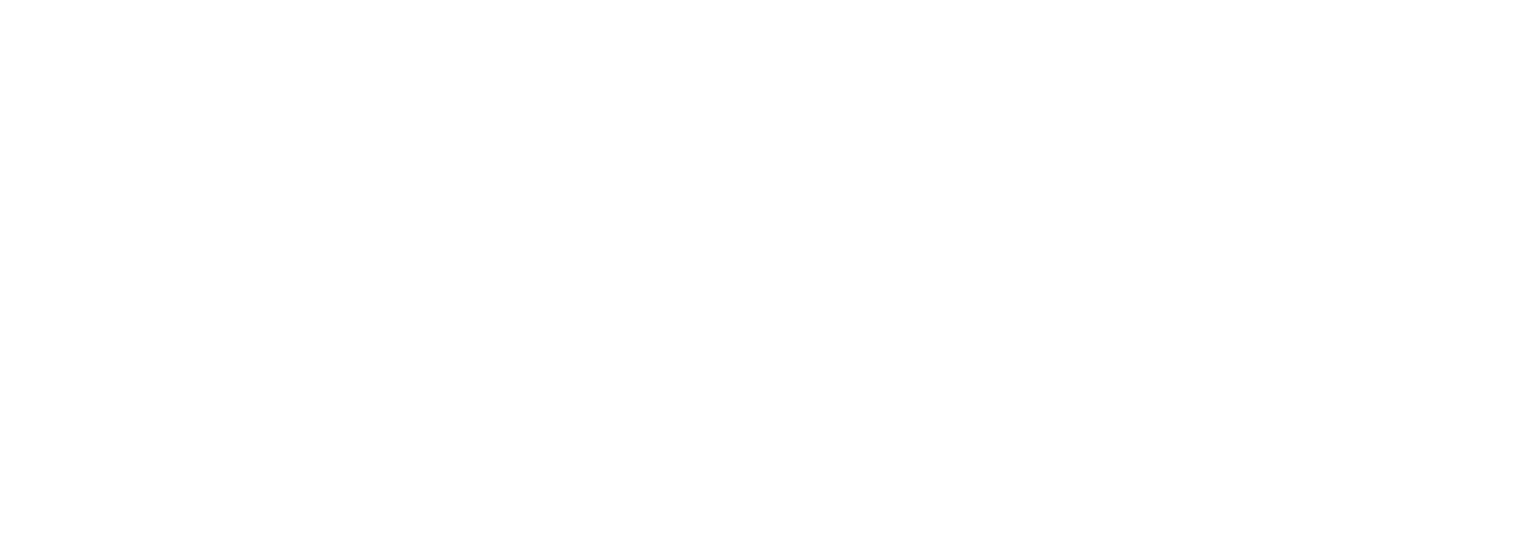
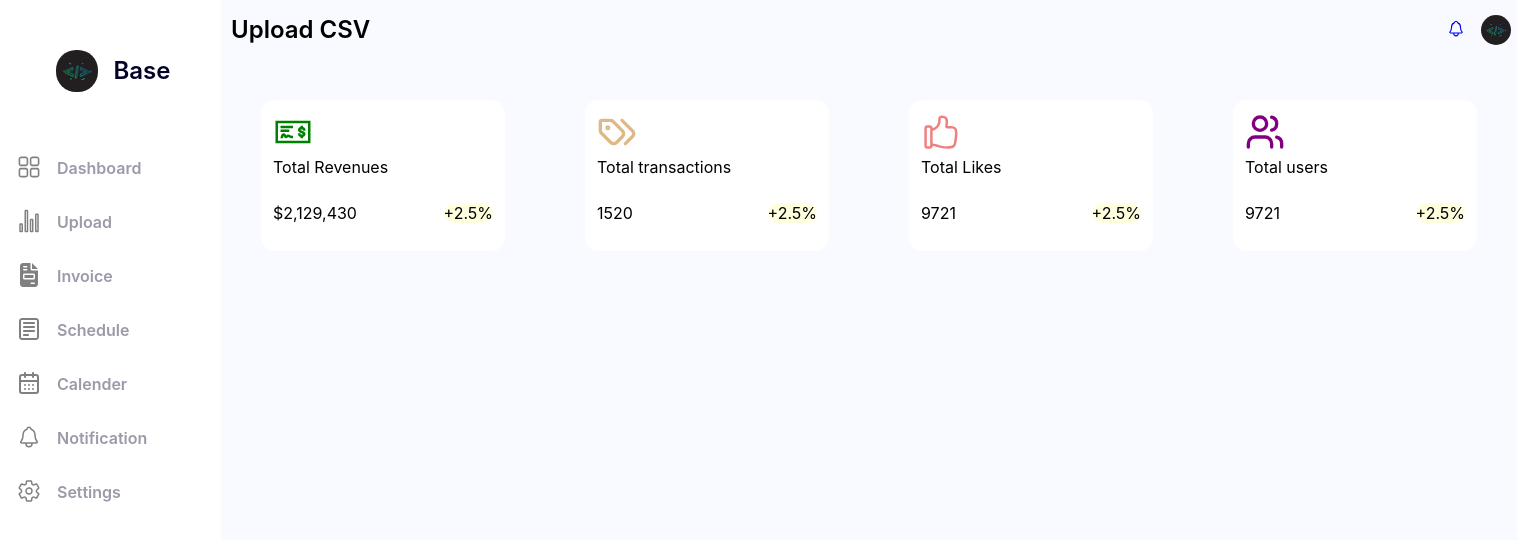
Before and after one commit to Abhishekr2122/openinapp-assignment, a React (Create React App) app: page /Dashboard/crrPage in a window 1280 px wide. Before the commit this address had no page. Shown: the top 540 px of the page, 1517 px wide, since content can reach past the window. Built offline with nearby package versions, Linux system fonts and the light colour scheme.

Commit message:
Building the dashboard page

```diff
--- a/src/App.js
+++ b/src/App.js
@@ -16,13 +16,14 @@
       <BrowserRouter>
         <Routes>
           <Route path="/" element={<AppLayout />}>
-            <Route path="Dashboard" element={<Dashboard />} />
-            <Route path="Upload" element={<Upload />} />
-            <Route path="Invoice" element={<Invoice />} />
-            <Route path="Schedule" element={<Schedule />} />
-            <Route path="Calender" element={<Calender />} />
-            <Route path="Notification" element={<Notification />} />
-            <Route path="Settings" element={<Settings />} />
+            <Route path="/" element={<Dashboard />} />
+            <Route path="Dashboard/crrPage" element={<Dashboard />} />
+            <Route path="Upload/crr/page" element={<Upload />} />
+            <Route path="Invoice/crrPage" element={<Invoice />} />
+            <Route path="Schedule/crrPage" element={<Schedule />} />
+            <Route path="Calender/crrPage" element={<Calender />} />
+            <Route path="Notification/crrPage" element={<Notification />} />
+            <Route path="Settings/crrPage" element={<Settings />} />
           </Route>
           <Route path="Login" element={<Login />} />
         </Routes>
--- a/src/pages/Calender.js
+++ b/src/pages/Calender.js
@@ -1,3 +1,32 @@
+import { IoHome } from "react-icons/io5";
+import { useNavigate } from "react-router-dom";
+
 export default function Calender() {
-  return <div>Calender</div>;
+  const navigate = useNavigate();
+  return (
+    <div
+      style={{ height: "1385px", display: "flex", justifyContent: "center" }}
+    >
+      <p
+        style={{
+          position: "absolute",
+          top: "15%",
+          fontSize: "80px",
+
+          borderRadius: "10px",
+          backgroundColor: "#FFFFFF",
+        }}
+      >
+        No calender to show
+        <span>
+          <IoHome
+            style={{ color: "blueviolet", cursor: "pointer", height: "60px" }}
+            onClick={function () {
+              navigate("/dashboard");
+            }}
+          />
+        </span>
+      </p>
+    </div>
+  );
 }
--- a/src/pages/Dashboard.js
+++ b/src/pages/Dashboard.js
@@ -1,3 +1,141 @@
+import { LiaMoneyCheckAltSolid } from "react-icons/lia";
+import { LuTags } from "react-icons/lu";
+import { GoThumbsup } from "react-icons/go";
+import { LuUsers } from "react-icons/lu";
+
 export default function Dashboard() {
-  return <div>Dashboard</div>;
+  return (
+    <div style={{ height: "1385px" }}>
+      <div style={{ display: "flex", gap: "5rem", padding: "40px" }}>
+        <div
+          style={{
+            borderRadius: "14px",
+            width: "300px",
+            backgroundColor: "#FFFFFF",
+          }}
+        >
+          <div style={{ padding: "12px" }}>
+            <LiaMoneyCheckAltSolid
+              style={{ height: "40px", width: "40px", color: "green" }}
+            />
+            <p style={{ marginTop: "1px" }}>Total Revenues</p>
+          </div>
+          <div
+            style={{
+              display: "flex",
+              alignItems: "center",
+              justifyContent: "space-between",
+              padding: "12px",
+              marginTop: "-30px",
+            }}
+          >
+            <p>$2,129,430</p>
+            <div
+              style={{
+                backgroundColor: "lightyellow",
+                borderRadius: "10px",
+                color: "black",
+              }}
+            >
+              +2.5%
+            </div>
+          </div>
+        </div>
+        <div
+          style={{
+            width: "300px",
+            backgroundColor: "#FFFFFF",
+            borderRadius: "14px",
+          }}
+        >
+          <div style={{ padding: "12px" }}>
+            <LuTags
+              style={{ height: "40px", width: "40px", color: "burlywood" }}
+            />
+            <p style={{ marginTop: "1px" }}>Total transactions</p>
+          </div>
+          <div
+            style={{
+              display: "flex",
+              alignItems: "center",
+              justifyContent: "space-between",
+              padding: "12px",
+              marginTop: "-30px",
+            }}
+          >
+            <p>1520</p>
+            <div
+              style={{ backgroundColor: "lightyellow", borderRadius: "10px" }}
+            >
+              +2.5%
+            </div>
+          </div>
+        </div>
+        <div
+          style={{
+            width: "300px",
+            backgroundColor: "#FFFFFF",
+            borderRadius: "14px",
+          }}
+        >
+          <div style={{ padding: "12px" }}>
+            <GoThumbsup
+              style={{
+                height: "40px",
+                width: "40px",
+                color: "lightcoral",
+              }}
+            />
+            <p style={{ marginTop: "1px" }}>Total Likes</p>
+          </div>
+          <div
+            style={{
+              display: "flex",
+              alignItems: "center",
+              justifyContent: "space-between",
+              padding: "12px",
+              marginTop: "-30px",
+            }}
+          >
+            <p>9721</p>
+            <div
+              style={{ backgroundColor: "lightyellow", borderRadius: "10px" }}
+            >
+              +2.5%
+            </div>
+          </div>
+        </div>
+        <div
+          style={{
+            borderRadius: "14px",
+            width: "300px",
+            backgroundColor: "#FFFFFF",
+          }}
+        >
+          <div style={{ padding: "12px" }}>
+            <LuUsers
+              style={{ height: "40px", width: "40px", color: "purple" }}
+            />
+            <p style={{ marginTop: "1px" }}>Total users</p>
+          </div>
+          <div
+            style={{
+              display: "flex",
+              alignItems: "center",
+              justifyContent: "space-between",
+              padding: "12px",
+              marginTop: "-30px",
+            }}
+          >
+            <p>9721</p>
+            <div
+              style={{ backgroundColor: "lightyellow", borderRadius: "10px" }}
+            >
+              +2.5%
+            </div>
+          </div>
+        </div>
+      </div>
+    </div>
+  );
 }
--- a/src/pages/Invoice.js
+++ b/src/pages/Invoice.js
@@ -6,7 +6,6 @@
   return (
     <div
       style={{
-        border: "1px solid yellow",
         height: "1385px",
         display: "flex",
         justifyContent: "center",
--- a/src/pages/Schedule.js
+++ b/src/pages/Schedule.js
@@ -1,3 +1,32 @@
+import { IoHome } from "react-icons/io5";
+import { useNavigate } from "react-router-dom";
+
 export default function Schedule() {
-  return <div>Schedule</div>;
+  const navigate = useNavigate();
+  return (
+    <div
+      style={{ height: "1385px", display: "flex", justifyContent: "center" }}
+    >
+      <p
+        style={{
+          position: "absolute",
+          top: "15%",
+          fontSize: "80px",
+
+          borderRadius: "10px",
+          backgroundColor: "#FFFFFF",
+        }}
+      >
+        No meeting is scheduled
+        <span>
+          <IoHome
+            style={{ color: "blueviolet", cursor: "pointer", height: "60px" }}
+            onClick={function () {
+              navigate("/dashboard");
+            }}
+          />
+        </span>
+      </p>
+    </div>
+  );
 }
--- a/src/pages/Settings.js
+++ b/src/pages/Settings.js
@@ -1,3 +1,32 @@
+import { IoHome } from "react-icons/io5";
+import { Navigate, useNavigate } from "react-router-dom";
+
 export default function Settings() {
-  return <div>Settings</div>;
+  const navigate = useNavigate();
+  return (
+    <div
+      style={{ height: "1385px", display: "flex", justifyContent: "center" }}
+    >
+      <p
+        style={{
+          position: "absolute",
+          top: "15%",
+          fontSize: "80px",
+
+          borderRadius: "10px",
+          backgroundColor: "#FFFFFF",
+        }}
+      >
+        No settings to change
+        <span>
+          <IoHome
+            style={{ color: "blueviolet", cursor: "pointer", height: "60px" }}
+            onClick={function () {
+              navigate("/dashboard");
+            }}
+          />
+        </span>
+      </p>
+    </div>
+  );
 }
```
